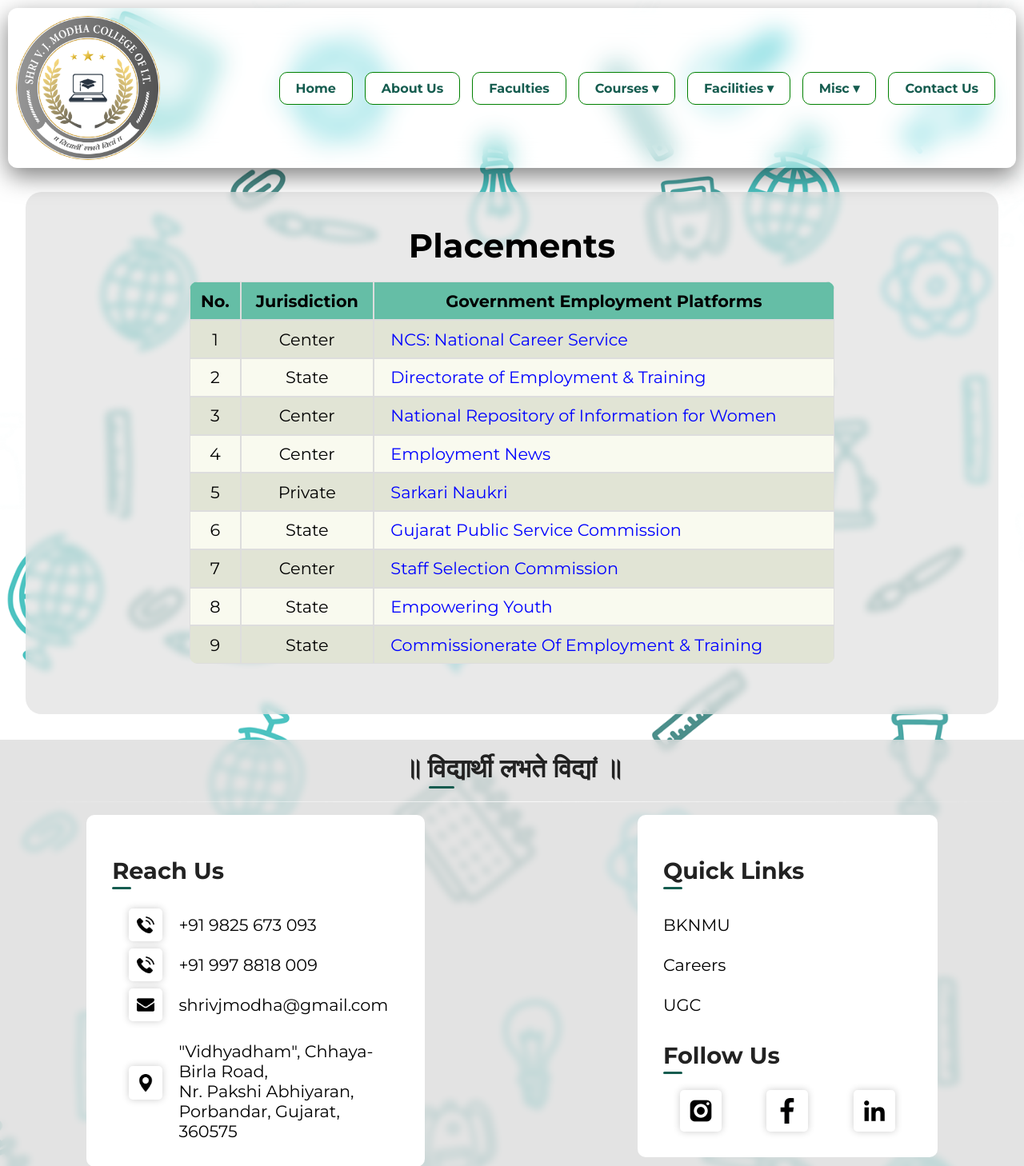
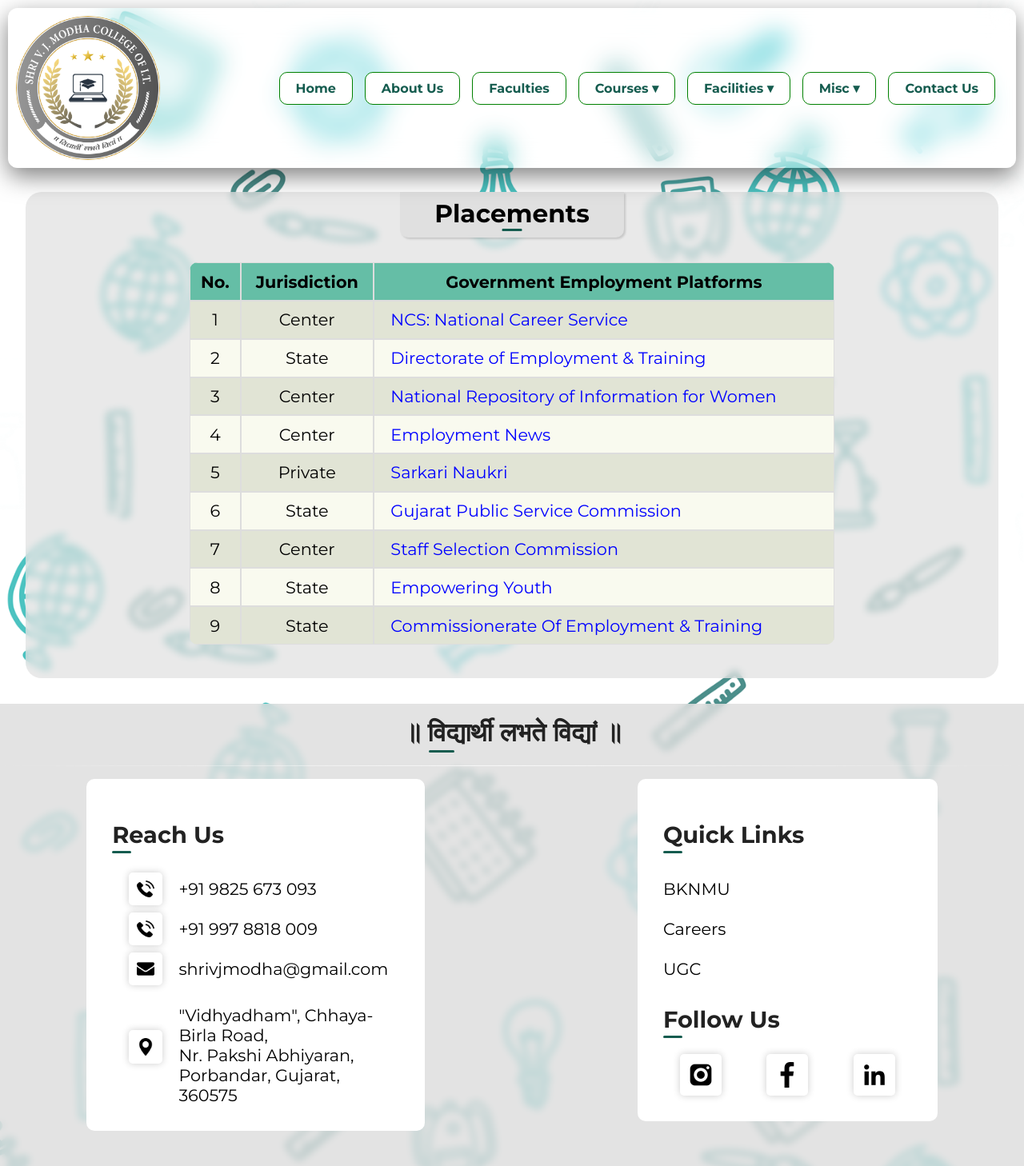
Before and after one commit to ezyway/VJM-Website, a PHP site: page /placement.php in a window 1280 px wide. Shown: the top 1458 px of the page at 80% size. Run offline with PHP 8.4, Linux system fonts and the light colour scheme.

Commit message:
new page_title style

```diff
--- a/website/placement.php
+++ b/website/placement.php
@@ -40,7 +40,7 @@
 
      <div class="container">
           <div class="wrapper">
-               <h2>Placements</h2>
+               <h2 class="page_title"2>Placements</h2>
                <div class="table-container">
                     <table>
                          <tr>
--- a/website/style/placement.css
+++ b/website/style/placement.css
@@ -8,19 +8,45 @@
     background-color: rgba(var(--primary), 0.7);
 	backdrop-filter: blur(5px);
 	-webkit-backdrop-filter: blur(5px);
-    padding: 2em 5em;
+    padding: 0em 5em 2em 5em;
     border-radius: 20px;
     font-size: 1.3em;
 }
-.wrapper h2{
+.page_title{
+    color: #000;
+    background: rgba(var(--primary), 1);
+    width: 280px;
+    padding: 8px 10px;
+    -webkit-border-bottom-left-radius: 10px;
+    -webkit-border-bottom-right-radius: 10px;
+    border-bottom-left-radius: 10px;
+    border-bottom-right-radius: 10px;
+    box-shadow: rgba(0, 0, 0, 0.15) 1.95px 1.95px 2.6px;
+    margin: auto;
     text-align: center;
-    font-size: 2em;
+    margin-bottom: 1em;
+}
+
+.page_title::after {
+    content: "";
+    display: block;
+    width: 50px;
+    height: 3px;
+    background-color: rgb(var(--green));
+    margin: auto;
+    border-radius: 2px;
+    transform: scaleX(0.5);
+    transform-origin: center;
+    transition: transform 0.4s ease-in-out;
+}
+.container:hover .page_title::after {
+    transform: scaleX(1.5);
 }
 .table-container{
     overflow-x: auto;
     border-radius: 10px;
     width: 80%;
-    margin: 1em auto;
+    margin: 0em auto;
 }
 table{
     width: 100%;
@@ -71,7 +97,7 @@ td a:hover{
 
 @media screen and (max-width: 768px) {
     .wrapper{
-        padding: 1em 0.2em;
+        padding: 0em 0.5em 0.5em 0.5em;
     }
     .table-container{
         width: 100%;
```
